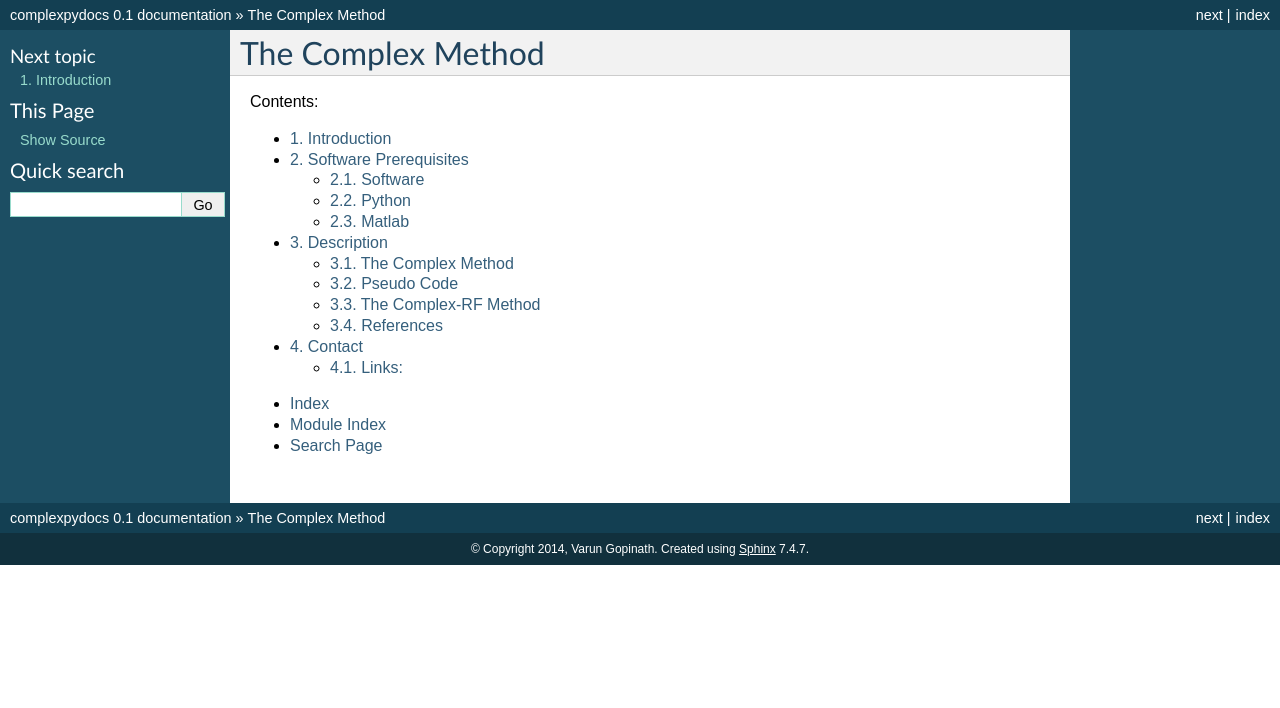
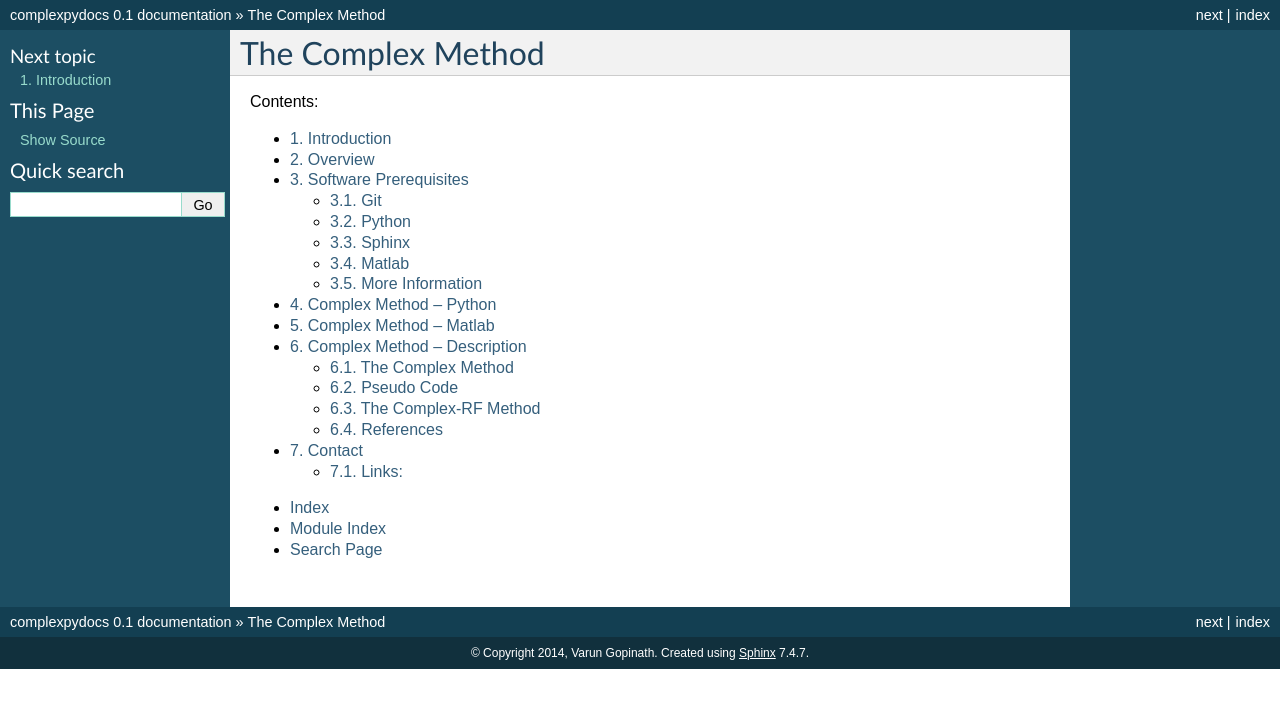
Before and after one commit to Robbie025/ComplexMethod, a Sphinx documentation site: the page built from docs/source/index.rst, in a window 1280 px wide. Shown: the top 708 px of the page. Built offline with Sphinx 7.4.7, drawn with Linux system fonts in a browser that asks for light colours; formulas are drawn with MathJax 3.

Commit message:
Strut. of doc updates to be more nicer

```diff
--- a/docs/source/Description.rst
+++ b/docs/source/Description.rst
@@ -1,4 +1,4 @@
-Description
+Complex Method -- Description
 ===========
 
 The Complex method was first presented by Box [1], and later improved by Guin [2].
--- a/docs/source/Work.rst
+++ b/docs/source/Work.rst
@@ -4,23 +4,35 @@ Introduction
 The Complex Method is an optimization algorithm and is based on the Simplex method. The complex method has been applied to a wide range of problems such as physics
 , structural engineering, fluid power system design and aerospace engineering. The aim of the project is to make the complex method source code available to the general public. At the moment, the code is available in two implementations: python and matlab.
 
-Software Prerequisites
+Overview
 =========
 
-This chapter will detail the software tools needed to run the complex method algorithm. Currently, there are two implementations of the algorithm: 1. Python and 2, Matlab.
-The section **Software** will detail the  software you must have in order to run the code as well as document the code as you see on this site.
+The documentation for the complexmethod is arranged as follows:
+
+	3. **Software Prerequisites** will detail the software tools that are required to run the python and matlab codes. These include git, python with numpy, sphinx for documentation and Matlab (or Octave).
+	4. **Complex Method -- Python** will describe the files that are included in the repository. Using examples for illustration, the included files can be used as templates for using the complex method in your own projects.
+
+	#. **Complex Method -- Matla** is a work in progress and will be updated in the near future
+	#. **Description** will describe the Complex optimization algorithm along with its variant The complex-rf
 
 
-	1. *Git*
+
+
+
+.. This chapter will detail the software tools needed to run the complex method algorithm. Currently, there are two implementations of the algorithm: 1. Python and 2, Matlab.
+
+..  The section **Software** will detail the  software you must have in order to run the code as well as document the code as you see on this site.
+
+
+..	1. *Git*
 	2. *Python* with *Numpy*
 
 	#. *Sphinx* for building the documentation
 	#. *Matlab* to run the  ***.m files
 
 
-Software
-********
-
+Software Prerequisites
+==========
 Git
 ----
 
@@ -52,10 +64,9 @@ A version of complex method written in python  is available in the git repositor
 
 Links to install python and numpy:
 
-::
 
-	https://www.python.org/downloads/
-	http://www.numpy.org/
+	| https://www.python.org/downloads/
+	| http://www.numpy.org/
 
 Sphinx
 ------
@@ -70,13 +81,22 @@ The source files can be found in the *source* folder. To build the documentation
 
 ::
 
-	$ make html
-
+	make html
+	make latexpdf
 Remember that latex must be installed for building the math equations. For ubuntu pcs:
 
 ::
 
 	$ sudo apt-get install texlive-full
+
+
+Matlab
+------
+You need Matlab from mathworks to run the code. The intention is to have code compatible with both matlab and Octave.
+
+
+	https://www.mathworks.com/
+
 
 More Information
 -----------------
@@ -84,8 +104,8 @@ More Information
 If you interested in more information, please check out this site. It has tons of information to get you started on the software development process.
 	http://toolbox.readthedocs.org/en/latest/
 
-Python
-******
+Complex Method -- Python
+=========
 
 The python version of the complexmethod is divided into four.
 
@@ -127,8 +147,8 @@ example:
 	import objfunc4
 	help(objfunc4)
 
-Matlab
-******
+Complex Method -- Matlab
+==========
 
 .. note::
 
```
